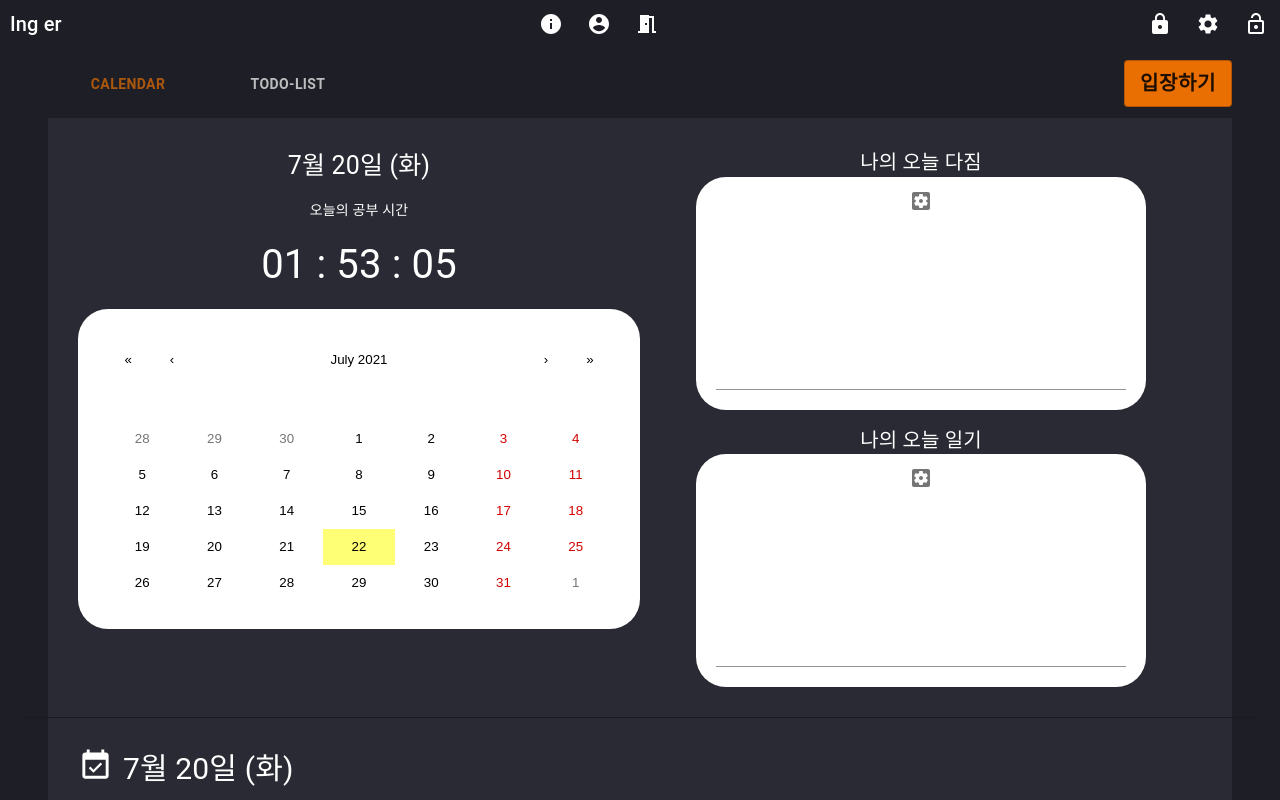
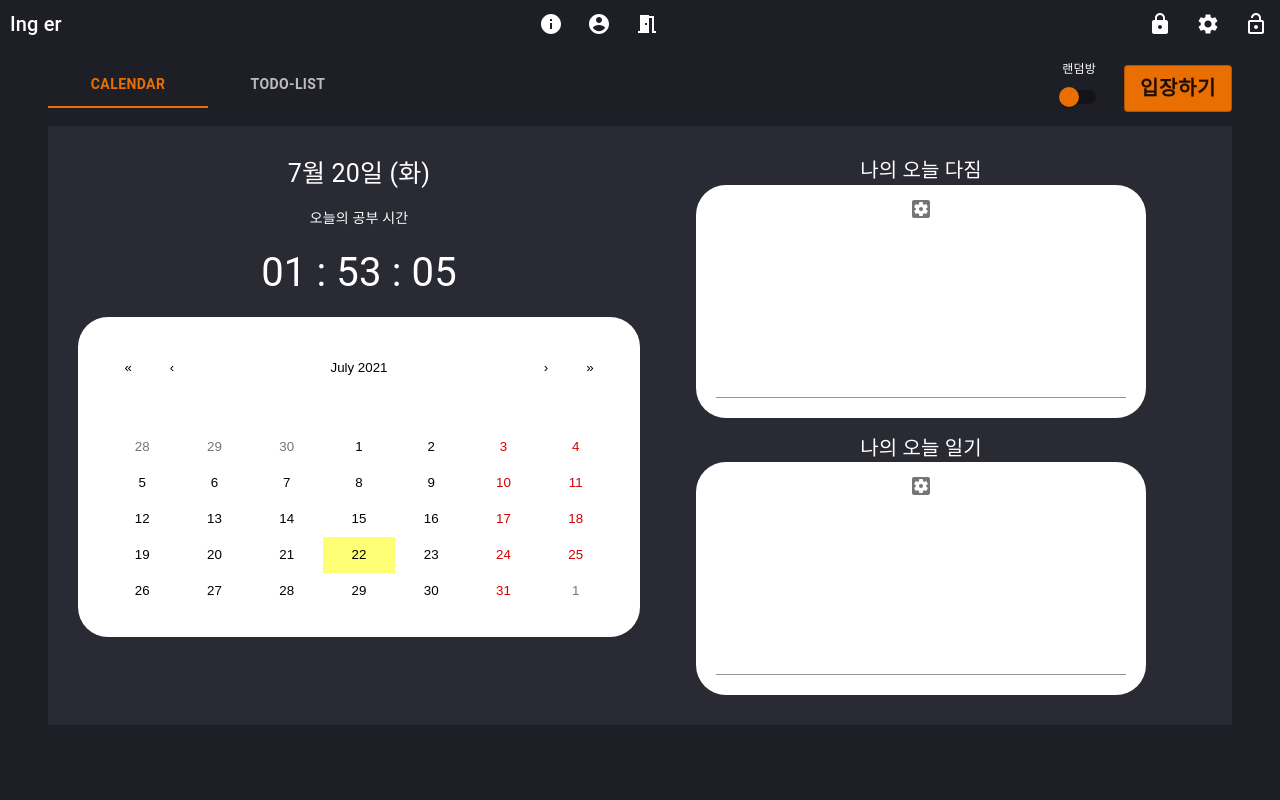
Before and after one commit to ing-er/ing-er, a React (Create React App) app: page / in a window 1280 px wide. Shown: the top 800 px of the page. Built offline with nearby package versions, Linux system fonts and the light colour scheme.

Commit message:
feat: 메인탭인덱스, 랜덤방여부인덱스 값 redux state로 저장
메인탭인덱스, 랜덤방여부인덱스 reducer 구현

```diff
--- a/src/App.js
+++ b/src/App.js
@@ -1,19 +1,23 @@
 import { BrowserRouter, Switch, Route } from "react-router-dom";
 import { createStore } from "redux";
+import { Provider } from "react-redux";
 
 import Main from "./pages/Main";
 
 import "./App.css";
+import rootReducer from "./reducers";
+
+const store = createStore(rootReducer);
 
 const App = () => {
   return (
-    <>
+    <Provider store={store}>
       <BrowserRouter>
         <Switch>
           <Route exact path="/" component={Main} />
         </Switch>
       </BrowserRouter>
-    </>
+    </Provider>
   );
 };
 
--- a/src/components/Main/HorizontalTabs/index.jsx
+++ b/src/components/Main/HorizontalTabs/index.jsx
@@ -1,10 +1,42 @@
-import { Tabs, Tab, Container, Button, Grid, Divider } from '@material-ui/core';
+import { Tabs, Tab, Container, Button, Grid, Switch, FormControlLabel, Box } from '@material-ui/core';
 import Wrapper from './styles';
 import MyCalendar from '../MyCalendar';
 import MyTodolist from '../MyTodolist';
+import { withStyles } from '@material-ui/styles';
+
+import { useSelector, useDispatch } from "react-redux";
+import { setMainIndexCalendar, setMainIndexTodolist } from '../../../reducers/setMainIndex';
+import { setIsRandomRoomTrue, setIsRandomRoomFalse } from '../../../reducers/setIsRandomRoom';
+
+const TabsOrange = withStyles({
+    indicator: {
+        background: '#E96F02'
+    }
+})(Tabs);
 
 export default function HorizontalTabs() {
+    const dispatch = useDispatch();
+    const { mainIndex } = useSelector(state => state.setMainIndex);
+    const { isRandomRoom } = useSelector(state => state.setIsRandomRoom);
+
     const labels = ['Calendar', 'Todo-list'];
+
+    const handleTabChange = (event, newValue) => {
+        if (newValue == 0) {
+            dispatch(setMainIndexCalendar());
+        } else if (newValue == 1) {
+            dispatch(setMainIndexTodolist());
+        }
+    };
+
+    const handleSwitchChange = (event, newValue) => {
+        if (newValue === true) {
+            dispatch(setIsRandomRoomTrue());
+        } else {
+            dispatch(setIsRandomRoomFalse());
+        }
+    };
+
     return (
         <Wrapper>
             <Container className="tab-container"
@@ -13,9 +45,11 @@ export default function HorizontalTabs() {
                 }}>
                 <Grid container justify="space-between">
                     <Grid item>
-                    <Tabs orientation="horizontal"
+                    <TabsOrange orientation="horizontal"
                 variant="scrollable"
-            className="tabs">
+                            className="tabs"
+                            value={mainIndex}
+                            onChange={handleTabChange}>
             {labels.map((x, index) => {
                 return (
                     <Tab
@@ -23,15 +57,23 @@ export default function HorizontalTabs() {
                         label={x}
                         style={{
                             fontWeight: 'bold',
-                            color: index === 0 ? '#E96F02' : 'white'
+                            color: index === mainIndex ? '#E96F02' : 'white'
                         }}
                     />
                 )
             })
             }
-                </Tabs>
+                </TabsOrange>
                     </Grid>
                     <Grid item>
+                        <FormControlLabel
+                            control={<Switch checked={isRandomRoom} onChange={handleSwitchChange} style={{ color: '#E96F02' }} />}
+                            labelPlacement="top"
+                            label={
+                                <Box component="div" fontSize={12}>
+                                    랜덤방
+                                </Box>
+                            }/>
                     <Button
                     className="enter-button"
                     variant="outlined"
@@ -44,20 +86,23 @@ export default function HorizontalTabs() {
                 </Button>
                     </Grid>
                 </Grid>
-                </Container>
-            <Container
+            </Container>
+            {mainIndex === 0 && (
+                <Container
                 style={{
                 alignItems: 'center'
             }}>
                 <MyCalendar />
             </Container>
-            <Divider/>
-            <Container
+            )}
+            {mainIndex === 1 && (
+                <Container
                 style={{
                 alignItems: 'center'
             }}>
                 <MyTodolist />
                 </Container>
+            )}
         </Wrapper>
     );
 };
--- /dev/null
+++ b/src/reducers/index.js
@@ -0,0 +1,10 @@
+import { combineReducers } from "redux";
+import setMainIndex from "./setMainIndex";
+import setIsRandomRoom from "./setIsRandomRoom";
+
+const rootReducer = combineReducers({
+  setMainIndex,
+  setIsRandomRoom,
+});
+
+export default rootReducer;
--- /dev/null
+++ b/src/reducers/setIsRandomRoom.js
@@ -0,0 +1,28 @@
+export const RANDOMTRUE = "RANDOMTRUE";
+export const RANDOMFALSE = "RANDOMFALSE";
+
+export const setIsRandomRoomTrue = (isRandomRoom) => ({ type: RANDOMTRUE, isRandomRoom });
+export const setIsRandomRoomFalse = (isRandomRoom) => ({ type: RANDOMFALSE, isRandomRoom });
+
+const initialState = {
+  isRandomRoom: false,
+};
+
+const setIsRandomRoom = (state = initialState, action) => {
+  switch (action.type) {
+    case RANDOMTRUE:
+      return {
+        ...state,
+        isRandomRoom: true,
+      };
+    case RANDOMFALSE:
+      return {
+        ...state,
+        isRandomRoom: false,
+      };
+    default:
+      return state;
+  }
+};
+
+export default setIsRandomRoom;
--- /dev/null
+++ b/src/reducers/setMainIndex.js
@@ -0,0 +1,28 @@
+export const CALENDAR = "CALENDAR";
+export const TODOLIST = "TODOLIST";
+
+export const setMainIndexCalendar = (mainIndex) => ({ type: CALENDAR, mainIndex });
+export const setMainIndexTodolist = (mainIndex) => ({ type: TODOLIST, mainIndex });
+
+const initialState = {
+  mainIndex: 0,
+};
+
+const setMainIndex = (state = initialState, action) => {
+  switch (action.type) {
+    case CALENDAR:
+      return {
+        ...state,
+        mainIndex: 0,
+      };
+    case TODOLIST:
+      return {
+        ...state,
+        mainIndex: 1,
+      };
+    default:
+      return state;
+  }
+};
+
+export default setMainIndex;
```
